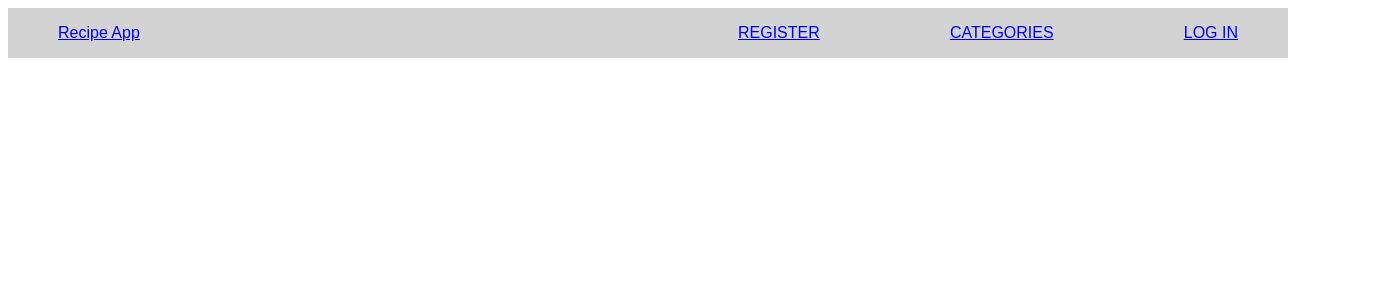
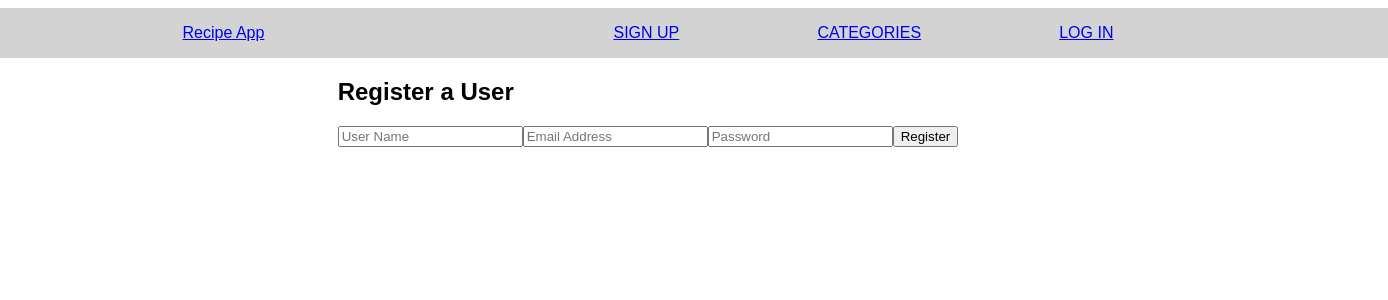
Before and after one commit to marcwright/angular-recipes-frontend-with-router, an Angular app: page /signup in a window 1280 px wide. Before the commit this address led to /. Shown: the top 300 px of the page, 1388 px wide, since content can reach past the window. Built offline with nearby package versions, Linux system fonts and the light colour scheme.

Commit message:
signup working

```diff
--- a/src/app/app-routing.module.ts
+++ b/src/app/app-routing.module.ts
@@ -1,7 +1,23 @@
 import { NgModule } from '@angular/core';
 import { RouterModule, Routes } from '@angular/router';
+import { LoginComponent } from './login/login.component';
+import { CategoriesComponent } from './categories/categories.component';
+import { SignupComponent } from './signup/signup.component';
 
-const routes: Routes = [];
+const routes: Routes = [
+  {
+    path: 'signup',
+    component: SignupComponent
+  },
+  {
+    path: 'categories',
+    component: CategoriesComponent
+  },
+  {
+    path: 'login',
+    component: LoginComponent
+  }
+];
 
 @NgModule({
   imports: [RouterModule.forRoot(routes)],
--- a/src/app/app.component.css
+++ b/src/app/app.component.css
@@ -1,16 +1,18 @@
 .container {
   display: flex;
+  justify-content: center;
+  align-items: center;
+  flex-direction: column;
   width: 100vw;
-  height: 20vh;
   font-family: Arial;
 }
 header {
   background-color: lightgrey;
   display: flex;
-  justify-content: space-between;
+  justify-content: space-around;
   align-items: center;
   width: 100vw;
-  padding: 0px 50px;
+  padding: 0px 100px;
   height: 50px;
 }
 nav {
--- a/src/app/app.component.html
+++ b/src/app/app.component.html
@@ -2,18 +2,13 @@
   <header>
     <a routerLink="/">Recipe App</a>
     <nav>
-      <a routerLink="/register">REGISTER</a>
+      <a routerLink="/signup">SIGN UP</a>
       <a routerLink="/categories">CATEGORIES</a>
       <a routerLink="/login">LOG IN</a>
     </nav>
   </header>
 
-
-
-<div class="content" role="main">
-
-
+  <div>
+    <router-outlet></router-outlet>
+  </div>
 </div>
-</div>
-
-<router-outlet></router-outlet>
--- a/src/app/register/register.component.html
+++ /dev/null
@@ -1 +0,0 @@
-<p>register works!</p>
--- a/src/app/register/register.component.ts
+++ /dev/null
@@ -1,15 +0,0 @@
-import { Component, OnInit } from '@angular/core';
-
-@Component({
-  selector: 'app-register',
-  templateUrl: './register.component.html',
-  styleUrls: ['./register.component.css']
-})
-export class RegisterComponent implements OnInit {
-
-  constructor() { }
-
-  ngOnInit(): void {
-  }
-
-}
--- a/src/app/services/user/user.service.ts
+++ b/src/app/services/user/user.service.ts
@@ -8,10 +8,10 @@ const herokuUrl = 'https://damp-bayou-38809.herokuapp.com';
 })
 export class UserService {
 
-  constructor(private http: HttpClient) { }
+
+  constructor(private http: HttpClient) { console.log('user service loaded'); }
 
   registerUser(newUser): void {
-    // const newUser = {userName: this.userName, emailAddress: this.emailAddress, password: this.password};
     console.log(newUser);
     this.http
       .post(`${herokuUrl}/auth/users/register`, newUser)
--- /dev/null
+++ b/src/app/signup/signup.component.html
@@ -0,0 +1,7 @@
+<form>
+  <h2>Register a User</h2>
+  <input [(ngModel)]="userName" type="text" name="userName" placeholder="User Name"/>
+  <input [(ngModel)]="emailAddress" type="text" name="emailAddress" placeholder="Email Address"/>
+  <input [(ngModel)]="password" type="text" name="password" placeholder="Password"/>
+  <input (click)="registerUser()" type="submit" value="Register"/>
+</form>
--- /dev/null
+++ b/src/app/signup/signup.component.ts
@@ -0,0 +1,27 @@
+import {UserService} from 'src/app/services/user/user.service';
+import { Component, OnInit } from '@angular/core';
+
+@Component({
+  selector: 'app-signup',
+  templateUrl: './signup.component.html',
+  styleUrls: ['./signup.component.css']
+})
+export class SignupComponent implements OnInit {
+  public userName: string;
+  public emailAddress: string;
+  public password: string;
+
+
+  registerUser(): void {
+    const newUser = {userName: this.userName, emailAddress: this.emailAddress, password: this.password};
+    this.userService.registerUser(newUser);
+  }
+  constructor(private userService: UserService) {
+
+  }
+
+  ngOnInit(): void {
+
+  }
+
+}
```
Also changed, not shown: src/app/app.module.ts (+9 -17 lines), src/app/signup/signup.component.css (added), 1 other file (tests, documents, lock files or other folders).
